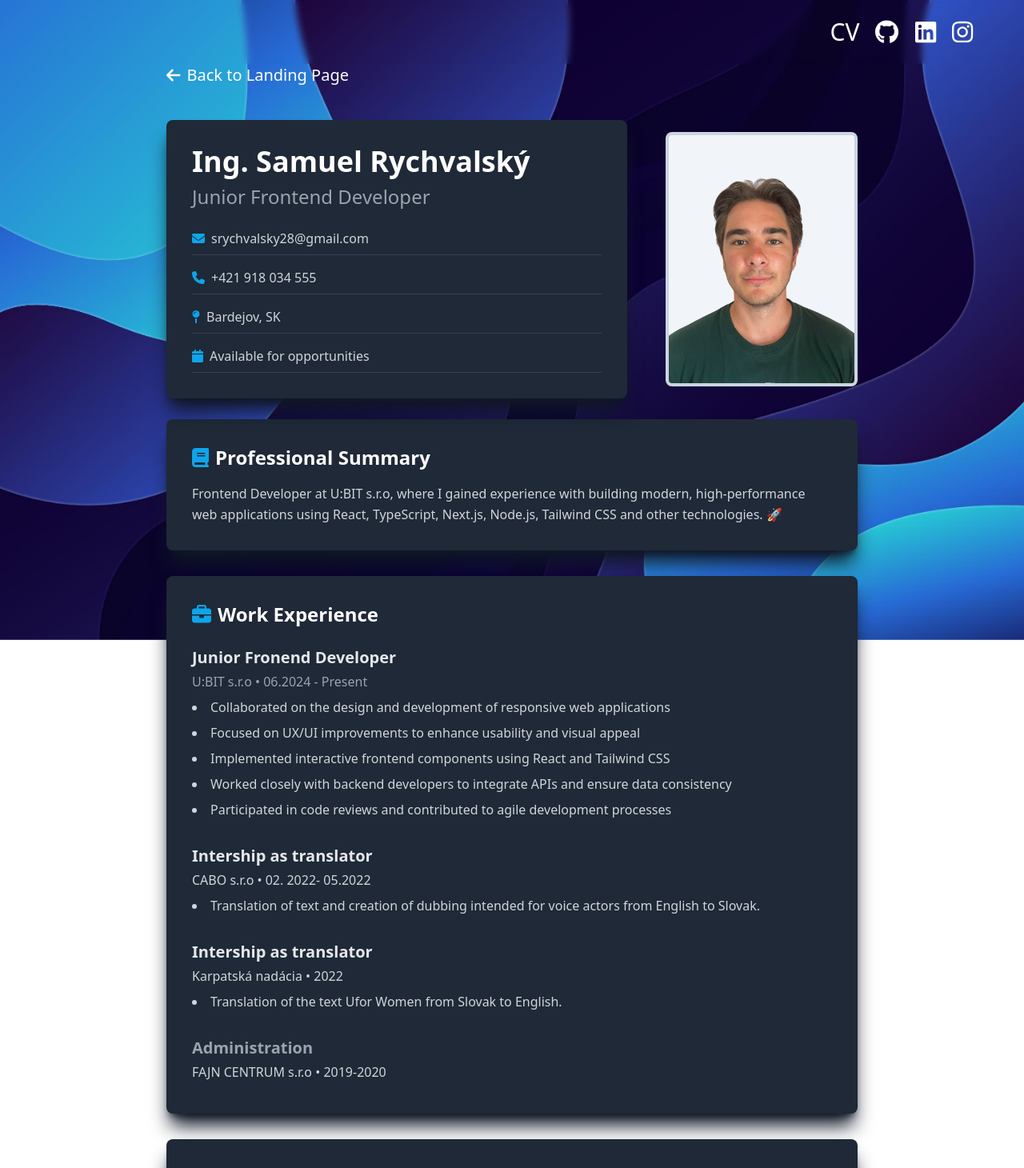
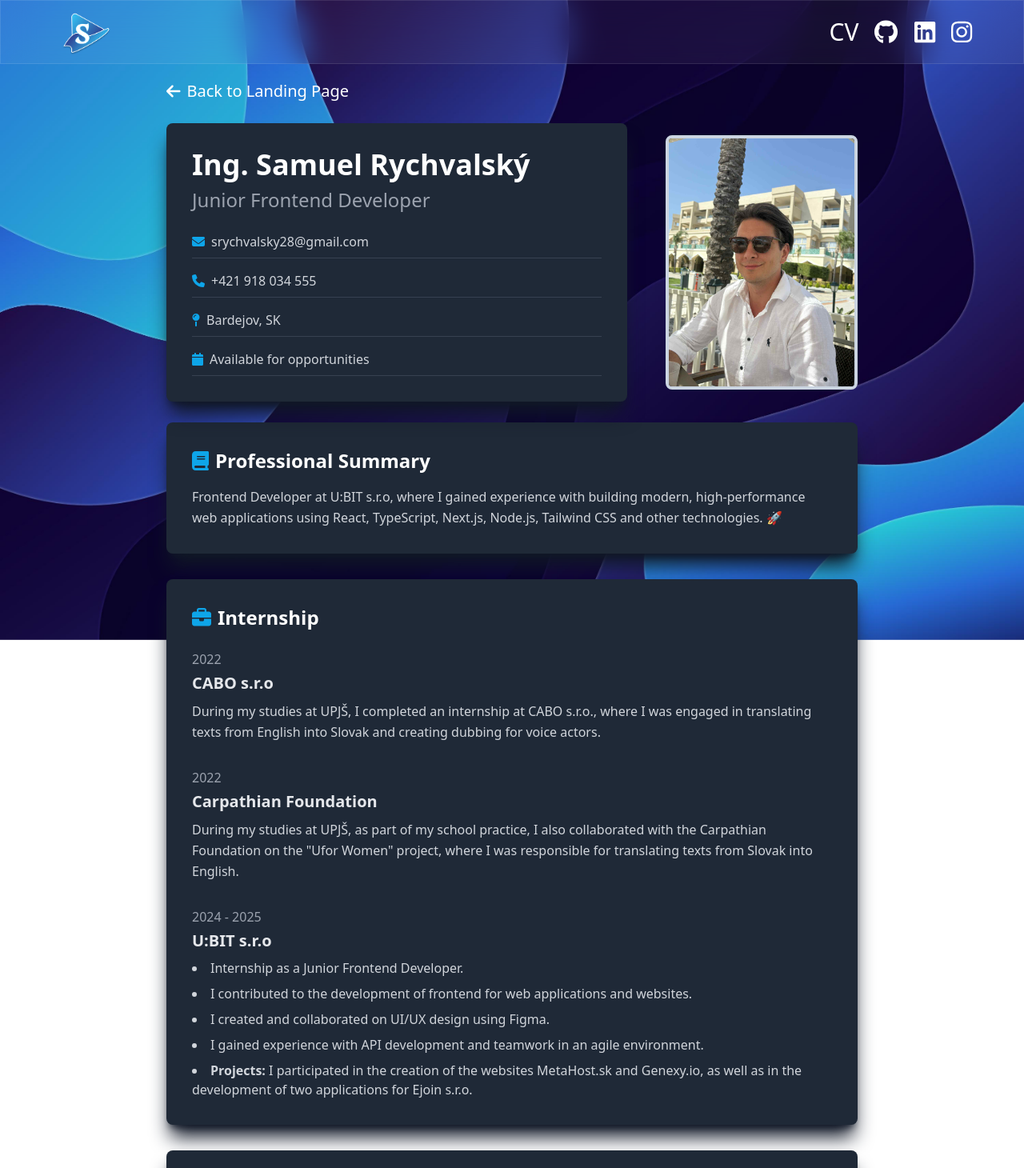
Before and after one commit to manmindcontrol/Portfolio, a Next.js app: page /resume in a window 1280 px wide. Shown: the top 1460 px of the page at 80% size. Built offline with nearby package versions, Linux system fonts and the light colour scheme.

Commit message:
visual changes

```diff
--- a/app/globals.css
+++ b/app/globals.css
@@ -58,3 +58,9 @@
 #name:hover {
   transform: scale(1.10);
 }
+
+.glass-morphism {
+  background: rgba(255, 255, 255, 0.05);
+  backdrop-filter: blur(20px);
+  border: 1px solid rgba(255, 255, 255, 0.1);
+}
--- a/components/Navbar.tsx
+++ b/components/Navbar.tsx
@@ -1,6 +1,7 @@
 "use client";
 
-import { useState } from "react";
+import { useState, useEffect } from "react";
+import { motion, AnimatePresence } from "framer-motion";
 import Link from "next/link";
 import { FontAwesomeIcon } from "@fortawesome/react-fontawesome";
 import {
@@ -13,9 +14,20 @@ import { faBars, faTimes } from "@fortawesome/free-solid-svg-icons";
 const Navbar = () => {
   const [menuOpen, setMenuOpen] = useState(false);
 
+  useEffect(() => {
+    document.body.style.overflow = menuOpen ? "hidden" : "";
+    return () => {
+      document.body.style.overflow = "";
+    };
+  }, [menuOpen]);
+
   return (
-    <nav className="fixed top-0 left-0 right-0 h-[80px] z-50  text-white flex items-center px-6 md:px-16 text-4xl font-bold backdrop-blur-sm ">
+    <>
+      <nav className="fixed top-0 left-0 right-0 h-[80px] z-50 glass-morphism text-white flex items-center px-6 md:px-16 text-4xl font-bold backdrop-blur-sm">
         {/* Logo */}
+        <Link href="/" className="text-white">
+          <img src="/slogo.png" alt="Logo" className="h-20 w-20" />
+        </Link>
 
         {/* Desktop Social Links */}
         <div className="ml-auto hidden md:flex items-center gap-5 text-3xl">
@@ -39,7 +51,7 @@ const Navbar = () => {
 
           <Link
             href="https://www.linkedin.com/in/samuel-rychvalsk%C3%BD-b21a73228/"
-          className="hover:text-cyan-500 transition-transform duration-300 transform hover:scale-125 "
+            className="hover:text-cyan-500 transition-transform duration-300 transform hover:scale-125"
             target="_blank"
             rel="noopener noreferrer"
           >
@@ -62,47 +74,70 @@ const Navbar = () => {
         >
           <FontAwesomeIcon icon={menuOpen ? faTimes : faBars} />
         </button>
+      </nav>
 
-      {/* Mobile Menu */}
+      {/* Mobile Menu — outside nav so backdrop-filter works */}
+      <AnimatePresence>
         {menuOpen && (
-        <div className="absolute top-[80px] right-5 w-2/4 flex flex-col items-center py-4 space-y-4 md:hidden bg-slate-200 outline-2 outline-black  opacity-90 rounded-lg shadow-xl backdrop-filter backdrop-blur-md">
+          <motion.div
+            initial={{ height: 0, opacity: 0 }}
+            animate={{ height: "100vh", opacity: 1 }}
+            exit={{ height: 0, opacity: 0 }}
+            transition={{ duration: 0.3, ease: "easeInOut" }}
+            className="fixed top-[80px] left-0 w-full z-40 md:hidden overflow-hidden border-t border-white/10 shadow-xl backdrop-blur-xl bg-white/5"
+          >
+            <motion.div
+              initial={{ y: -20, opacity: 0 }}
+              animate={{ y: 0, opacity: 1 }}
+              exit={{ y: -20, opacity: 0 }}
+              transition={{ duration: 0.2, delay: 0.1 }}
+              className="flex flex-col items-start px-10 py-6 space-y-4 text-3xl"
+            >
               <Link
                 href="/resume"
-            className="text-lg text-black  hover:text-cyan-500 transition-transform duration-300 transform hover:scale-125"
+                className="text-white font-medium hover:text-blue-400 transition duration-300"
+                onClick={() => setMenuOpen(false)}
               >
                 CV
               </Link>
+              <hr className="w-full border-gray-600/50" />
               <Link
                 href="https://www.github.com/manmindcontrol"
-            className="text-lg text-black hover:text-cyan-500 transition"
+                className="text-white font-medium hover:text-blue-400 transition duration-300"
                 target="_blank"
                 rel="noopener noreferrer"
+                onClick={() => setMenuOpen(false)}
               >
                 <FontAwesomeIcon icon={faGithub} className="mr-2" />
                 GitHub
               </Link>
-
+              <hr className="w-full border-gray-600/50" />
               <Link
                 href="https://www.linkedin.com/in/samuel-rychvalsk%C3%BD-b21a73228/"
-            className="text-lg text-black hover:text-cyan-500 transition"
+                className="text-white font-medium hover:text-blue-400 transition duration-300"
                 target="_blank"
                 rel="noopener noreferrer"
+                onClick={() => setMenuOpen(false)}
               >
                 <FontAwesomeIcon icon={faLinkedin} className="mr-2" />
                 LinkedIn
               </Link>
+              <hr className="w-full border-gray-600/50" />
               <Link
                 href="https://www.instagram.com/samuel_rychvalsky/"
-            className="text-lg text-black hover:text-cyan-500 transition"
+                className="text-white font-medium hover:text-blue-400 transition duration-300"
                 target="_blank"
                 rel="noopener noreferrer"
+                onClick={() => setMenuOpen(false)}
               >
                 <FontAwesomeIcon icon={faInstagram} className="mr-2" />
                 Instagram
               </Link>
-        </div>
+            </motion.div>
+          </motion.div>
         )}
-    </nav>
+      </AnimatePresence>
+    </>
   );
 };
 
--- a/components/screens/Resume.tsx
+++ b/components/screens/Resume.tsx
@@ -29,7 +29,7 @@ function Resume() {
         <Link
           href="/"
           className="block w-fit text-white text-base sm:text-lg md:text-xl font-normal
-               transition-transform duration-300 transform hover:scale-110  mb-4"
+               transition-transform duration-300 transform hover:scale-110 mt-5"
         >
           <FontAwesomeIcon icon={faArrowLeft} className="mr-2" />
           Back to Landing Page
@@ -68,13 +68,11 @@ function Resume() {
 
         {/* Image box */}
         <div className="flex items-center justify-center h-full  mb-6 md:mb-0">
-          <Link href="/me.png">
-            <img
-              src="/me.png"
-              alt="Samuel"
-              className="w-60 rounded-lg bg-slate-100 border-4 border-slate-300"
-            />
-          </Link>
+          <img
+            src="/ja.jpg"
+            alt="Samuel"
+            className="w-60 rounded-lg bg-slate-100 border-4 border-slate-300"
+          />
         </div>
       </section>
 
@@ -91,7 +89,66 @@ function Resume() {
         </p>
       </section>
 
-      {/* Experience */}
+      {/* Internship */}
+      <section className="bg-gray-800 rounded-lg p-8 mb-8 shadow-gray-900 shadow-xl">
+        <h2 className="text-2xl text-white font-bold mb-6 flex items-center gap-2">
+          <FontAwesomeIcon icon={faBriefcase} className="text-sky-500" />
+          Internship
+        </h2>
+
+        <div className="space-y-8">
+          <div>
+            <p className="text-gray-400 mb-1">2022</p>
+            <h3 className="text-xl text-gray-200 font-semibold mb-2">
+              CABO s.r.o
+            </h3>
+            <p className="text-gray-300 leading-relaxed">
+              During my studies at UPJŠ, I completed an internship at CABO
+              s.r.o., where I was engaged in translating texts from English into
+              Slovak and creating dubbing for voice actors.
+            </p>
+          </div>
+
+          <div>
+            <p className="text-gray-400 mb-1">2022</p>
+            <h3 className="text-xl text-gray-200 font-semibold mb-2">
+              Carpathian Foundation
+            </h3>
+            <p className="text-gray-300 leading-relaxed">
+              During my studies at UPJŠ, as part of my school practice, I also
+              collaborated with the Carpathian Foundation on the &quot;Ufor
+              Women&quot; project, where I was responsible for translating texts
+              from Slovak into English.
+            </p>
+          </div>
+
+          <div>
+            <p className="text-gray-400 mb-1">2024 - 2025</p>
+            <h3 className="text-xl text-gray-200 font-semibold mb-2">
+              U:BIT s.r.o
+            </h3>
+            <ul className="list-disc list-inside text-gray-300 space-y-2">
+              <li>Internship as a Junior Frontend Developer.</li>
+              <li>
+                I contributed to the development of frontend for web
+                applications and websites.
+              </li>
+              <li>I created and collaborated on UI/UX design using Figma.</li>
+              <li>
+                I gained experience with API development and teamwork in an
+                agile environment.
+              </li>
+              <li>
+                <strong>Projects:</strong> I participated in the creation of the
+                websites MetaHost.sk and Genexy.io, as well as in the
+                development of two applications for Ejoin s.r.o.
+              </li>
+            </ul>
+          </div>
+        </div>
+      </section>
+
+      {/* Work Experience */}
       <section className="bg-gray-800 rounded-lg p-8 mb-8 shadow-gray-900 shadow-xl">
         <h2 className="text-2xl text-white font-bold mb-6 flex items-center gap-2">
           <FontAwesomeIcon icon={faBriefcase} className="text-sky-500" />
@@ -100,65 +157,21 @@ function Resume() {
 
         <div className="space-y-8">
           <div>
-            <h3 className="text-xl text-gray-200 font-semibold mb-1">
-              Junior Fronend Developer
+            <p className="text-gray-400 mb-1">2019 - 2020</p>
+            <h3 className="text-xl text-gray-200 font-semibold mb-2">
+              FAJN CENTRUM, s.r.o
             </h3>
-            <p className="text-gray-400 mb-2">
-              U:BIT s.r.o • 06.2024 - Present
-            </p>
             <ul className="list-disc list-inside text-gray-300 space-y-2">
+              <li>Administrative Assistant.</li>
               <li>
-                Collaborated on the design and development of responsive web
-                applications
+                I contributed to processing documentation and supporting the
+                daily operations of the office.
               </li>
               <li>
-                Focused on UX/UI improvements to enhance usability and visual
-                appeal
-              </li>
-              <li>
-                Implemented interactive frontend components using React and
-                Tailwind CSS
-              </li>
-              <li>
-                Worked closely with backend developers to integrate APIs and
-                ensure data consistency
-              </li>
-              <li>
-                Participated in code reviews and contributed to agile
-                development processes
+                I carried out basic administrative tasks, including document
+                management, data entry, and preparation of materials.
               </li>
             </ul>
-          </div>
-
-          <div>
-            <h3 className="text-xl font-semibold mb-1 text-gray-200">
-              Intership as translator
-            </h3>
-            <p className="text-gray-300 mb-2">CABO s.r.o • 02. 2022- 05.2022</p>
-            <ul className="list-disc list-inside text-gray-300 space-y-2">
-              <li>
-                Translation of text and creation of dubbing intended for voice
-                actors from English to Slovak.
-              </li>
-            </ul>
-          </div>
-          <div>
-            <h3 className="text-xl font-semibold mb-1 text-gray-200">
-              Intership as translator
-            </h3>
-            <p className="text-gray-300 mb-2">Karpatská nadácia • 2022</p>
-            <ul className="list-disc list-inside text-gray-300 space-y-2">
-              <li>
-                Translation of the text Ufor Women from Slovak to English.
-              </li>
-            </ul>
-          </div>
-          <div>
-            <h3 className="text-xl font-semibold mb-1 text-gray-400">
-              Administration
-            </h3>
-            <p className="text-gray-300 mb-2">FAJN CENTRUM s.r.o • 2019-2020</p>
-            <ul className="list-disc list-inside text-gray-300 space-y-2"></ul>
           </div>
         </div>
       </section>
@@ -237,25 +250,17 @@ function Resume() {
           </div>
         </div>
       </section>
-      <section className="bg-gray-800 rounded-lg p-8 shadow-gray-900 shadow-xl">
+      <section className="bg-gray-800 rounded-lg p-8 mb-8 shadow-gray-900 shadow-xl">
         <h2 className="text-2xl text-white font-bold mb-6 flex items-center gap-2">
           <FontAwesomeIcon icon={faLanguage} className="text-sky-500" />
           Languages
         </h2>
 
-        <div className="space-y-6 text-gray-300">
-          <div>
-            <h3 className="text-xl font-semibold">English Language - C1</h3>
-          </div>
-
-          <div>
-            <h3 className="text-xl font-semibold">Slovak Language - C2 </h3>
-          </div>
-
-          <div>
-            <h3 className="text-xl font-semibold">Russian Language - B1</h3>
-          </div>
-        </div>
+        <ul className="list-disc list-inside text-gray-300 space-y-2">
+          <li>Slovak - Native</li>
+          <li>English - C1</li>
+          <li>Russian - B1</li>
+        </ul>
       </section>
     </div>
   );
```
Also changed, not shown: components/screens/Landing.tsx (+6 -6 lines), public/ja.jpg (added), public/slogo.png (added). Lines whose indentation alone changed are shown as unchanged.
